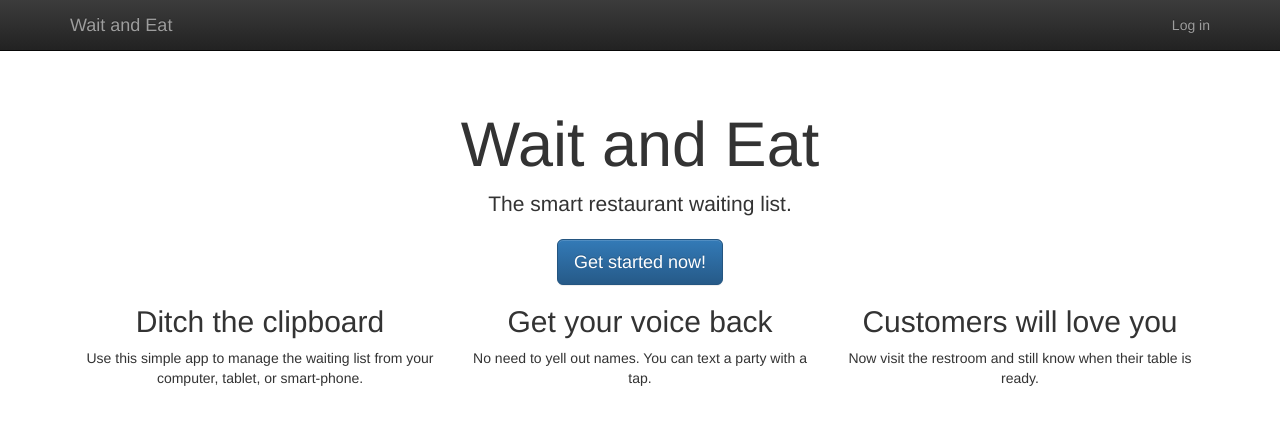
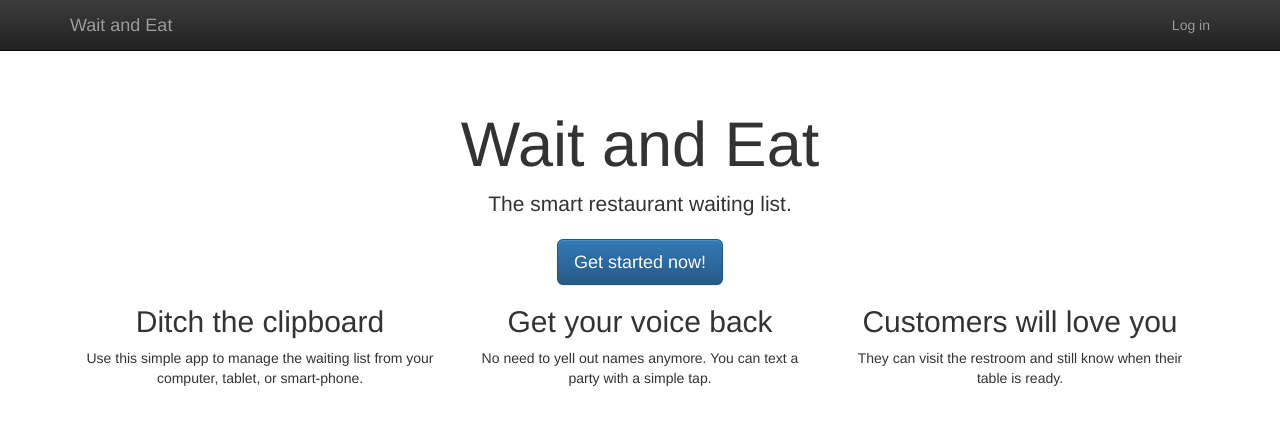
Before and after one commit to MilanGrubnic70/angular_course, a website: page app/index.html in a window 1280 px wide. Drawn offline with nearby package versions, Linux system fonts and the light colour scheme.

Commit message:
edited the text

```diff
--- a/app/partials/landing_page.html
+++ b/app/partials/landing_page.html
@@ -10,11 +10,11 @@
             </div>
             <div class="col-md-4">
                 <h2>Get your voice back</h2>
-                <p>No need to yell out names. You can text a party with a tap.</p>
+                <p>No need to yell out names anymore. You can text a party with a simple tap.</p>
             </div>
             <div class="col-md-4">
                 <h2>Customers will love you</h2>
-                <p>Now visit the restroom and still know when their table is ready.</p>
+                <p>They can visit the restroom and still know when their table is ready.</p>
             </div>
         </div>
     </div>
```
